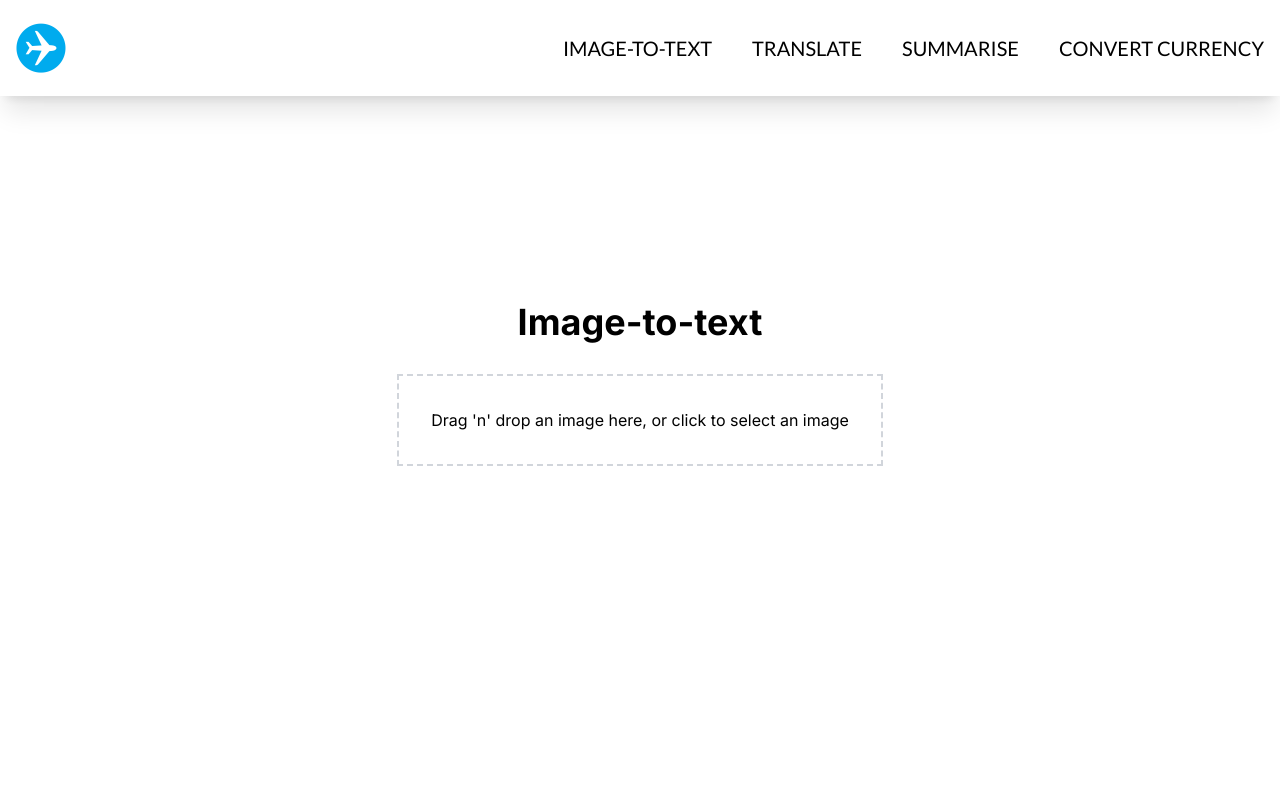
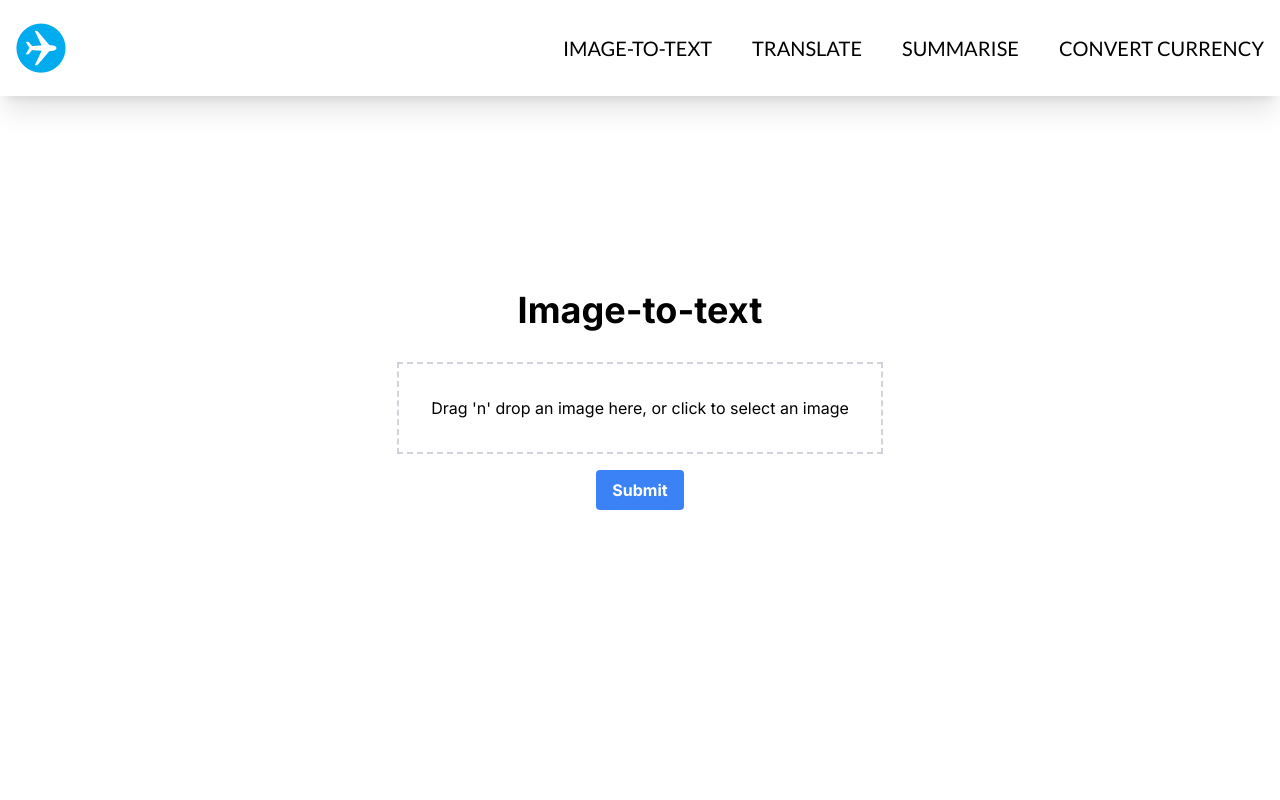
Before and after one commit to louisjoety/travel-toolkit, a Next.js app in the folder frontend/: page /image-to-text in a window 1280 px wide. Shown: the top 800 px of the page. Built offline with nearby package versions, Linux system fonts and the light colour scheme.

Commit message:
text extraction added using submit icon

```diff
--- a/frontend/app/image-to-text/page.tsx
+++ b/frontend/app/image-to-text/page.tsx
@@ -10,20 +10,33 @@ import { useDropzone } from 'react-dropzone';
 
 export default function Translator() {
   const [menuOpen, setMenuOpen] = useState(false);
+  const [file, setFile] = useState(null);
   const [extractedText, setExtractedText] = useState('');
+  const [isLoading, setIsLoading] = useState(false);
   const router = useRouter();
 
   const handleNav = () => {
     setMenuOpen(!menuOpen);
   };
 
-  const onDrop = useCallback(async (acceptedFiles) => {
-    const file = acceptedFiles[0];
+  const onDrop = useCallback((acceptedFiles) => {
+    setFile(acceptedFiles[0]);
+  }, []);
+
+  const { getRootProps, getInputProps, isDragActive } = useDropzone({ onDrop });
+
+  const handleSubmit = async () => {
+    if (!file) {
+      alert('Please select an image first.');
+      return;
+    }
+
+    setIsLoading(true);
     const formData = new FormData();
     formData.append('image', file);
 
     try {
-      const response = await fetch('/api/convert', {
+      const response = await fetch('http://localhost:5000/api/convert', {
         method: 'POST',
         body: formData,
       });
@@ -33,20 +46,22 @@ export default function Translator() {
         setExtractedText(data.text);
       } else {
         console.error('Error converting image to text');
+        alert('Error converting image to text. Please try again.');
       }
     } catch (error) {
       console.error('Error:', error);
+      alert('An error occurred. Please try again.');
+    } finally {
+      setIsLoading(false);
     }
-  }, []);
-
-  const { getRootProps, getInputProps, isDragActive } = useDropzone({ onDrop });
+  };
 
   return (
     <>
       <Header menuOpen={menuOpen} handleNav={handleNav} />
       <main className="flex min-h-screen flex-col items-center justify-center p-24">
         <h1 className="text-4xl font-bold mb-8">Image-to-text</h1>
-        <div {...getRootProps()} className="border-2 border-dashed border-gray-300 p-8 mb-8 cursor-pointer">
+        <div {...getRootProps()} className="border-2 border-dashed border-gray-300 p-8 mb-4 cursor-pointer">
           <input {...getInputProps()} />
           {isDragActive ? (
             <p>Drop the image here ...</p>
@@ -54,6 +69,14 @@ export default function Translator() {
             <p>Drag 'n' drop an image here, or click to select an image</p>
           )}
         </div>
+        {file && <p className="mb-4">Selected file: {file.name}</p>}
+        <button
+          onClick={handleSubmit}
+          className="bg-blue-500 hover:bg-blue-700 text-white font-bold py-2 px-4 rounded"
+          disabled={isLoading}
+        >
+          {isLoading ? 'Processing...' : 'Submit'}
+        </button>
         {extractedText && (
           <div className="mt-8">
             <h2 className="text-2xl font-bold mb-4">Extracted Text:</h2>
```
Also changed, not shown: 1 other file (tests, documents, lock files or other folders).
